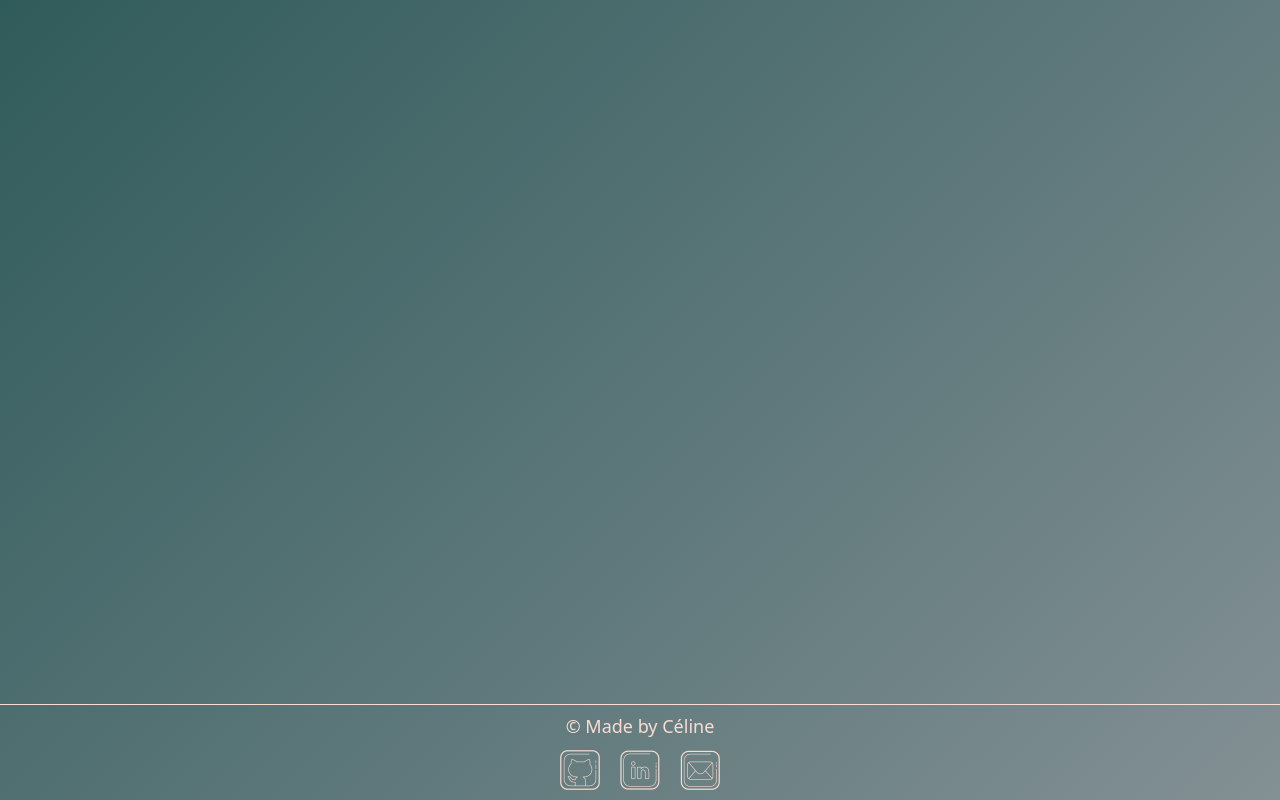
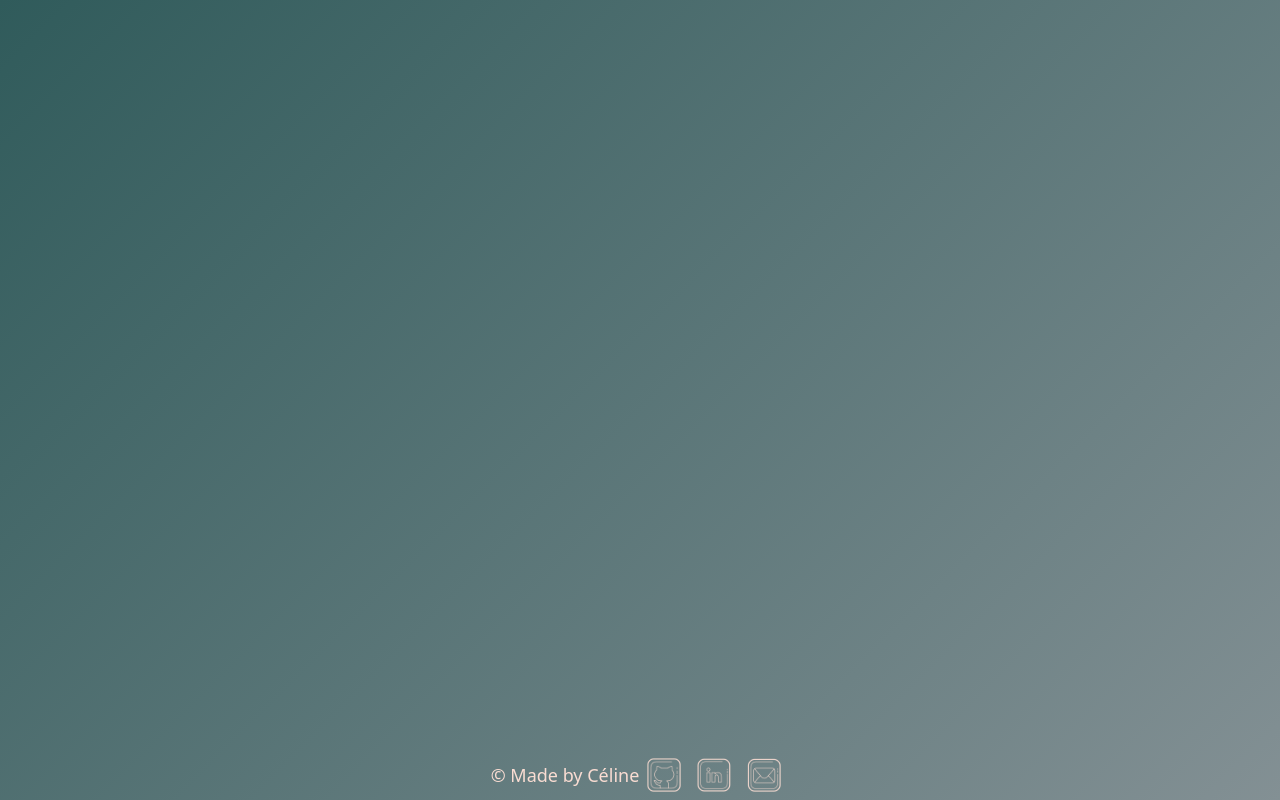
Before and after one commit to ocsiddisco/ExploreNations, a Next.js app: page /components/Footer in a window 1280 px wide. Built offline with nearby package versions, Linux system fonts and the light colour scheme.

Commit message:
update for deploy [4]

```diff
--- a/src/pages/components/Buttons.js
+++ b/src/pages/components/Buttons.js
@@ -6,7 +6,7 @@ const Buttons = ({ handleClickDisplay }) => {
       <div className="container-buttons">
         <p>Select a view</p>
         <span className="container-buttons-inside">
-          <button onClick={() => handleClickDisplay("")}>
+          <button onClick={() => handleClickDisplay("list")}>
             <Image src="/view.png" alt="view-card" width={50} height={50} />
           </button>
           <button onClick={() => handleClickDisplay("carousel")}>
--- a/src/pages/components/Carrousel.js
+++ b/src/pages/components/Carousel.js
@@ -1,12 +1,10 @@
-import NewCard from ".//NewCard";
+import NewCard from "./NewCard";
 
 import { Swiper, SwiperSlide } from "swiper/react";
 import { Navigation, Pagination } from "swiper/modules";
 
 const Carousel = (props) => {
-  console.log("props.filteredOptions", props.filteredOptions);
   const { filteredOptions } = props;
-  console.log("props filteredCountries", filteredOptions);
 
   const gatherContent = () => {
     return filteredOptions.map((option, i) => (
--- a/src/pages/components/Footer.js
+++ b/src/pages/components/Footer.js
@@ -11,17 +11,17 @@ function Footer() {
             rel="noopener noreferrer"
             href="https://github.com/ocsiddisco/todo2023"
           >
-            <Image src="/github.png" alt="github" width={60} height={60} />
+            <Image src="/github.png" alt="github" width={50} height={50} />
           </a>
           <a
             target="_blank"
             rel="noopener noreferrer"
             href="https://www.linkedin.com/in/celinelecorvaisier/"
           >
-            <Image src="/linkedin.png" alt="linkedin" width={60} height={60} />
+            <Image src="/linkedin.png" alt="linkedin" width={50} height={50} />
           </a>
           <a href="mailto:celine.le.corv@gmail.com">
-            <Image src="/email.png" alt="email" width={60} height={60} />
+            <Image src="/email.png" alt="email" width={50} height={50} />
           </a>
         </nav>
       </div>
--- a/src/pages/components/NewCard.js
+++ b/src/pages/components/NewCard.js
@@ -11,9 +11,7 @@ const NewCard = (props) => {
     try {
       capital = country.capital;
       currencieName = Object.values(country.currencies)[0].name;
-      console.log(" currencieName", currencieName);
       currencieSymbol = Object.values(country.currencies)[0].symbol;
-      console.log(" currencieSymbol", currencieSymbol);
       languageMain = Object.values(country.languages)[0];
       return { capital, currencieName, currencieSymbol, languageMain };
     } catch (err) {
--- a/src/pages/components/Table.js
+++ b/src/pages/components/Table.js
@@ -57,7 +57,24 @@ export default function Table(props) {
     },
   ];
 
-  useEffect(() => {
+  // useEffect(() => {
+  //   const updatedRows = filteredOptions.map((data, index) => {
+  //     const { language, currencie } = checkData(data);
+  //     return {
+  //       id: index + 1,
+  //       continent: data.region,
+  //       country: data.name.common,
+  //       capital: data.capital,
+  //       population: data.population,
+  //       language: language,
+  //       currencie: currencie,
+  //     };
+  //   });
+
+  //   setRows(updatedRows);
+  // }, [filteredOptions, checkData]);
+
+  const populateTable = () => {
     const updatedRows = filteredOptions.map((data, index) => {
       const { language, currencie } = checkData(data);
       return {
@@ -72,28 +89,11 @@ export default function Table(props) {
     });
 
     setRows(updatedRows);
-  }, [filteredOptions, checkData]);
+  };
 
-  // useEffect(() => {
-  //   populateTable();
-  // }, [filteredOptions]);
-
-  // const populateTable = () => {
-  //   const updatedRows = filteredOptions.map((data, index) => {
-  //     const { language, currencie } = checkData(data);
-  //     return {
-  //       id: index + 1,
-  //       continent: data.region,
-  //       country: data.name.common,
-  //       capital: data.capital,
-  //       population: data.population,
-  //       language: language,
-  //       currencie: currencie,
-  //     };
-  //   });
-
-  //   setRows(updatedRows);
-  // };
+  useEffect(() => {
+    populateTable();
+  }, [filteredOptions]);
 
   return (
     <>
--- a/src/pages/index.js
+++ b/src/pages/index.js
@@ -3,7 +3,7 @@ import { useEffect, useMemo, useState } from "react";
 import AsyncSelect from "react-select/async";
 import Header from "./components/Header";
 import NewCard from "./components/NewCard";
-import Carrousel from "./components/Carrousel";
+import Carousel from "./components/Carousel";
 import Table from "./components/Table";
 import Buttons from "./components/Buttons";
 import Footer from "./components/Footer";
@@ -15,7 +15,7 @@ export default function Home() {
   const [countries, setCountries] = useState([]);
   const [continentsList, setContinentsList] = useState([]);
   const [continents, setContinents] = useState([]);
-  const [state, setState] = useState("");
+  const [state, setState] = useState("list");
 
   const fetchData = async () => {
     try {
@@ -125,7 +125,6 @@ export default function Home() {
   const handleClickDisplay = (clickedIcon) => {
     setState(clickedIcon);
   };
-  console.log("filteredOptions", filteredOptions);
   return (
     <>
       <Header />
@@ -151,7 +150,7 @@ export default function Home() {
       </div>
       <Buttons handleClickDisplay={handleClickDisplay} />
       <div className="container-countries">
-        {state === "" && (
+        {state === "list" && filteredOptions !== null && (
           <div className="container-countries-inside">
             {filteredOptions.map((option, i) => {
               return <NewCard option={option} i={i} key={i} />;
@@ -159,10 +158,12 @@ export default function Home() {
           </div>
         )}
 
-        {state === "carousel" && (
-          <Carrousel filteredOptions={filteredOptions} />
+        {state === "carousel" && filteredOptions !== null && (
+          <Carousel filteredOptions={filteredOptions} />
         )}
-        {state === "table" && <Table filteredOptions={filteredOptions} />}
+        {state === "table" && filteredOptions !== null && (
+          <Table filteredOptions={filteredOptions} />
+        )}
       </div>
       <Footer />
     </>
--- a/src/styles/globals.css
+++ b/src/styles/globals.css
@@ -22,7 +22,7 @@ body {
 #__next {
   min-height: 100vh;
   position: relative;
-  overflow:scroll;
+  overflow-y:scroll;
 }
 
 
@@ -222,11 +222,13 @@ margin-bottom:  30px;
 }
 
 .container-table {
+  display: flex;
+justify-content: center;
   width:700px;
   margin-top: 20px;
   @media (max-width: 760px) {
     overflow-x: auto;
-    margin: 20px
+    padding: 0 20px 20px 20px;
   }
 }
 
@@ -234,27 +236,25 @@ margin-bottom:  30px;
 
 footer {
   display: flex;
-  flex-direction: column;
   align-items: center;
+  justify-content: center;
   width: 100%;
   color: #f9dcd2;
   position: absolute;
   bottom: 0;
-  border-top: 1px solid #f9dcd2;
 }
 
 .container-footer {
   display: flex;
-  flex-direction: column;
+  flex-direction: row;
   align-items: center;
-  width: 100%;
+  justify-content: center;
+  width: 80%;
 }
 
 .text-footer {
-  text-align: center;
   font-size: 18px;
   margin-bottom: 0;
-  margin-top: 8px;
 }
 
 nav {
```
